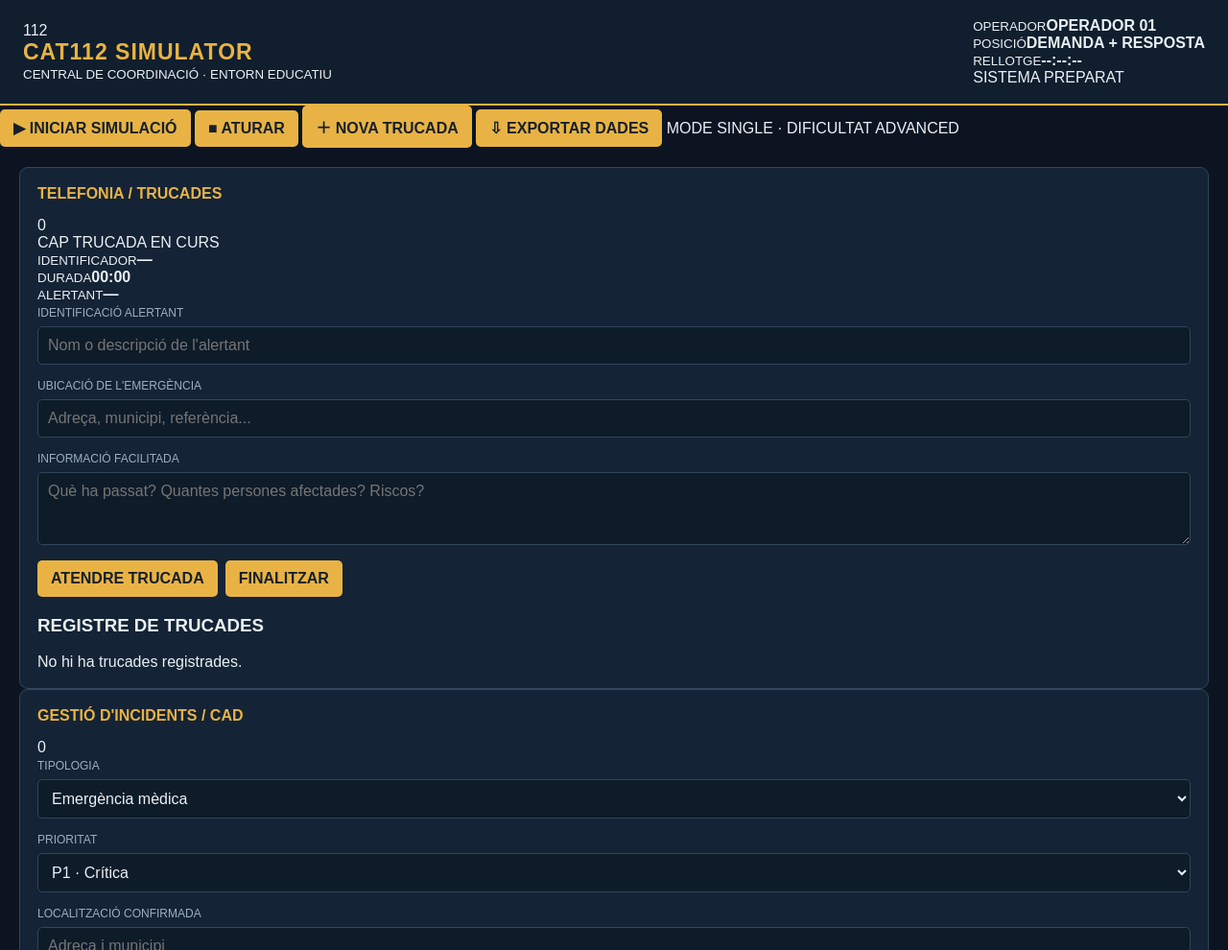
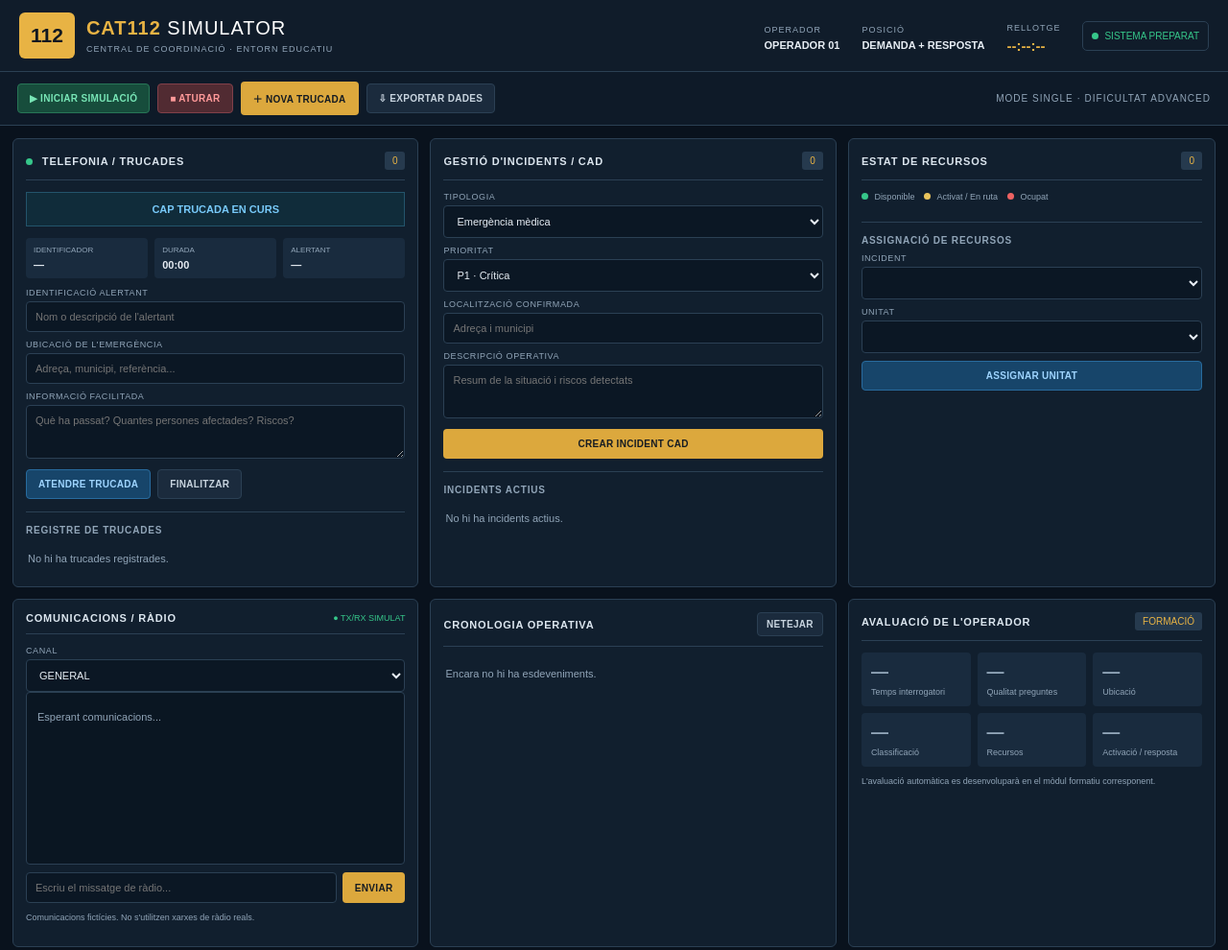
Before and after one commit to aleeeixx17/cat112-simulator, a plain HTML site: page index.html in a window 1280 px wide. Shown: the top 990 px of the page at 96% size. Drawn offline with Linux system fonts and the light colour scheme.

Commit message:
Update styles.css

```diff
--- a/styles.css
+++ b/styles.css
@@ -1,176 +1,87 @@
 
 :root {
-  --bg: #0b1420;
-  --panel: #142335;
-  --panel2: #1b3045;
-  --border: #30465b;
-  --text: #e9f0f6;
-  --muted: #9cafc1;
-  --gold: #e8b344;
-  --green: #37c98b;
-  --red: #ed6464;
-  --blue: #5ca9ed;
+  --bg:#09121d;--panel:#111f2e;--panel2:#192b3e;
+  --border:#2b4054;--text:#e7edf4;--muted:#91a5b8;
+  --gold:#e8b344;--green:#36c78a;--red:#ed6262;
+  --blue:#55a9e8;--yellow:#e9c45c;
 }
-
-* {
-  box-sizing: border-box;
-}
-
-body {
-  margin: 0;
-  background: var(--bg);
-  color: var(--text);
-  font-family: Arial, sans-serif;
-}
-
-header {
-  background: #101e2d;
-  border-bottom: 2px solid var(--gold);
-  padding: 18px 24px;
-  display: flex;
-  justify-content: space-between;
-  align-items: center;
-  gap: 15px;
-}
-
-header h1 {
-  margin: 0;
-  color: var(--gold);
-  font-size: 23px;
-  letter-spacing: 1px;
-}
-
-header p {
-  margin: 5px 0 0;
-  color: var(--muted);
-  font-size: 12px;
-}
-
-.status {
-  color: var(--green);
-  font-size: 12px;
-  font-weight: bold;
-}
-
-main {
-  padding: 20px;
-  max-width: 1500px;
-  margin: auto;
-}
-
-.grid {
-  display: grid;
-  grid-template-columns: repeat(2, minmax(0, 1fr));
-  gap: 16px;
-}
-
-.panel {
-  background: var(--panel);
-  border: 1px solid var(--border);
-  border-radius: 9px;
-  padding: 18px;
-  min-width: 0;
-}
-
-.panel h2 {
-  margin: 0 0 15px;
-  color: var(--gold);
-  font-size: 16px;
-}
-
-.metric {
-  font-size: 27px;
-  font-weight: bold;
-}
-
-.muted {
-  color: var(--muted);
-  font-size: 12px;
-}
-
-button, select, input, textarea {
-  font: inherit;
-}
-
-button {
-  background: var(--gold);
-  color: #17202b;
-  border: 0;
-  padding: 10px 14px;
-  border-radius: 5px;
-  cursor: pointer;
-  font-weight: bold;
-}
-
-button:hover {
-  filter: brightness(1.12);
-}
-
-button.secondary {
-  background: var(--panel2);
-  color: var(--text);
-  border: 1px solid var(--border);
-}
-
-button.danger {
-  background: var(--red);
-}
-
-input, select, textarea {
-  width: 100%;
-  background: #0e1b29;
-  color: var(--text);
-  border: 1px solid var(--border);
-  border-radius: 5px;
-  padding: 10px;
-  margin: 6px 0 12px;
-}
-
-label {
-  font-size: 12px;
-  color: var(--muted);
-}
-
-.actions {
-  display: flex;
-  flex-wrap: wrap;
-  gap: 8px;
-}
-
-.incident {
-  background: var(--panel2);
-  padding: 12px;
-  border-radius: 6px;
-  margin: 8px 0;
-  border-left: 3px solid var(--gold);
-}
-
-.unit {
-  display: flex;
-  justify-content: space-between;
-  gap: 10px;
-  padding: 10px 0;
-  border-bottom: 1px solid var(--border);
-}
-
-footer {
-  text-align: center;
-  padding: 25px;
-  color: var(--muted);
-  font-size: 11px;
-}
-
-@media (max-width: 750px) {
-  .grid {
-    grid-template-columns: 1fr;
-  }
-
-  header {
-    align-items: flex-start;
-    flex-direction: column;
-  }
-
-  main {
-    padding: 12px;
-  }
-}
+*{box-sizing:border-box}
+body{margin:0;background:var(--bg);color:var(--text);font-family:Arial,sans-serif;font-size:13px}
+.topbar{background:#101c2a;border-bottom:1px solid var(--border);padding:13px 20px;display:flex;justify-content:space-between;align-items:center;gap:20px}
+.brand{display:flex;align-items:center;gap:12px}
+.brand-mark{background:var(--gold);color:#101820;font-size:21px;font-weight:900;padding:12px;border-radius:6px}
+.brand h1{margin:0;font-size:20px;letter-spacing:1px;color:var(--gold)}
+.brand h1 span{color:white;font-weight:400}
+.brand small,.top-info small{display:block;color:var(--muted);font-size:9px;letter-spacing:1px;margin-top:5px}
+.top-info{display:flex;align-items:center;gap:23px}
+.top-info strong{display:block;font-size:11px;margin-top:5px}
+#clock{font-variant-numeric:tabular-nums;color:var(--gold);font-size:15px}
+.system-pill{border:1px solid var(--border);padding:9px;border-radius:5px;font-size:10px;color:var(--green)}
+.system-pill i,.live-dot{display:inline-block;width:7px;height:7px;border-radius:50%;background:var(--green);margin-right:6px}
+.toolbar{background:#0e1a28;padding:10px 18px;display:flex;gap:8px;align-items:center;flex-wrap:wrap;border-bottom:1px solid var(--border)}
+.toolbar-note{margin-left:auto;color:var(--muted);font-size:10px;letter-spacing:1px}
+.btn{border:1px solid transparent;padding:9px 12px;border-radius:4px;font-size:10px;font-weight:bold;cursor:pointer;letter-spacing:.3px}
+.btn:hover{filter:brightness(1.15)}
+.btn-green{background:#174d3c;color:#78e6b6;border-color:#287657}
+.btn-red{background:#512b32;color:#ff9999;border-color:#81404a}
+.btn-gold{background:#dca83d;color:#151b22}
+.btn-blue{background:#17456a;color:#9ed4ff;border-color:#286b9e}
+.btn-dark{background:#1b2b3d;color:#c8d4df;border-color:var(--border)}
+.btn-small{padding:6px 9px}
+.full{width:100%}
+.dashboard{padding:13px;display:grid;grid-template-columns:1.05fr 1.05fr .95fr;gap:12px;max-width:1900px;margin:auto}
+.panel{background:var(--panel);border:1px solid var(--border);border-radius:6px;padding:13px;min-width:0;overflow:hidden}
+.panel-heading{display:flex;align-items:center;justify-content:space-between;gap:8px;border-bottom:1px solid var(--border);padding-bottom:10px;margin-bottom:12px}
+.panel h2{font-size:11px;letter-spacing:.8px;margin:0;color:#dce6ef}
+.panel h3{font-size:10px;letter-spacing:.8px;color:var(--muted);margin:12px 0 8px}
+.counter{background:#263a4e;color:var(--gold);padding:4px 8px;border-radius:3px;font-size:10px}
+.call-state{background:#102c3a;border:1px solid #23546b;color:#78cafa;padding:11px;text-align:center;font-weight:bold;font-size:11px;margin-bottom:12px}
+.call-details{display:grid;grid-template-columns:repeat(3,1fr);gap:7px;margin-bottom:10px}
+.call-details>div{background:var(--panel2);padding:8px;border-radius:4px;min-width:0}
+.call-details small,.call-details strong{display:block}
+.call-details small{font-size:8px;color:var(--muted);margin-bottom:5px}
+.call-details strong{font-size:11px;overflow-wrap:anywhere}
+.field{margin-bottom:8px}
+.field label,.radio-channel label{display:block;font-size:9px;color:var(--muted);letter-spacing:.6px;margin-bottom:4px}
+input,select,textarea{width:100%;background:#0b1724;color:var(--text);border:1px solid var(--border);padding:9px;border-radius:4px;font:inherit;font-size:11px;outline:none}
+input:focus,select:focus,textarea:focus{border-color:var(--blue)}
+textarea{resize:vertical}
+.actions{display:flex;gap:7px;flex-wrap:wrap}
+.divider{height:1px;background:var(--border);margin:13px 0}
+.scroll-list{max-height:260px;overflow:auto}
+.empty{color:var(--muted);font-size:11px;padding:10px 2px}
+.resource-summary{display:flex;flex-wrap:wrap;gap:10px;color:var(--muted);font-size:9px;margin-bottom:8px}
+.dot{display:inline-block;width:7px;height:7px;border-radius:50%;margin-right:4px}
+.dot-green{background:var(--green)}.dot-yellow{background:var(--yellow)}.dot-red{background:var(--red)}
+.resource-row{display:flex;align-items:center;justify-content:space-between;gap:8px;padding:9px 3px;border-bottom:1px solid #25384a}
+.resource-name strong,.resource-name small{display:block}
+.resource-name strong{font-size:11px}
+.resource-name small{font-size:9px;color:var(--muted);margin-top:3px}
+.resource-status{font-size:9px;color:var(--green);text-align:right}
+.resource-status.busy{color:var(--yellow)}
+.resource-status.unavailable{color:var(--red)}
+.radio-indicator{font-size:9px;color:var(--green)}
+.radio-log{height:180px;overflow:auto;background:#0a1622;border:1px solid var(--border);padding:9px;border-radius:4px}
+.radio-entry{padding:7px 2px;border-bottom:1px solid #243647;font-size:10px;line-height:1.5}
+.radio-entry strong{color:var(--gold)}
+.radio-entry time{color:var(--muted);font-size:9px;margin-right:6px}
+.radio-compose{display:flex;gap:6px;margin-top:8px}
+.radio-compose input{flex:1;min-width:0}
+.micro-note{color:var(--muted);font-size:9px;line-height:1.5}
+.timeline{max-height:240px;overflow:auto}
+.timeline-entry{border-left:2px solid var(--blue);padding:2px 0 10px 10px;margin-left:5px;font-size:10px;line-height:1.5}
+.timeline-entry time{color:var(--gold);margin-right:7px}
+.incident-card{background:var(--panel2);border:1px solid var(--border);border-left:3px solid var(--gold);padding:10px;margin-bottom:8px;border-radius:4px}
+.incident-card h4{margin:0 0 6px;font-size:11px;color:var(--gold)}
+.incident-card p{margin:4px 0;color:#c0ceda;font-size:10px;line-height:1.4}
+.incident-card .actions{margin-top:8px}
+.priority{font-size:9px;font-weight:bold}
+.priority.Crítica{color:#ff7777}.priority.Alta{color:#ffbd62}.priority.Moderada{color:#e9d278}.priority.Baixa{color:#8bc8f4}
+.evaluation-grid{display:grid;grid-template-columns:repeat(3,1fr);gap:7px}
+.evaluation-grid>div{background:var(--panel2);padding:10px;border-radius:4px}
+.evaluation-grid strong,.evaluation-grid small{display:block}
+.evaluation-grid strong{font-size:18px;color:var(--muted)}
+.evaluation-grid small{font-size:9px;color:var(--muted);margin-top:5px}
+footer{text-align:center;color:var(--muted);padding:16px;font-size:9px;letter-spacing:.7px}
+@media(max-width:1100px){.dashboard{grid-template-columns:repeat(2,minmax(0,1fr))}.top-info{gap:10px}}
+@media(max-width:700px){.dashboard{grid-template-columns:1fr}.topbar{align-items:flex-start;flex-direction:column}.top-info{width:100%;flex-wrap:wrap}.toolbar-note{width:100%;margin:4px 0}.call-details{grid-template-columns:repeat(3,minmax(0,1fr))}}
```
